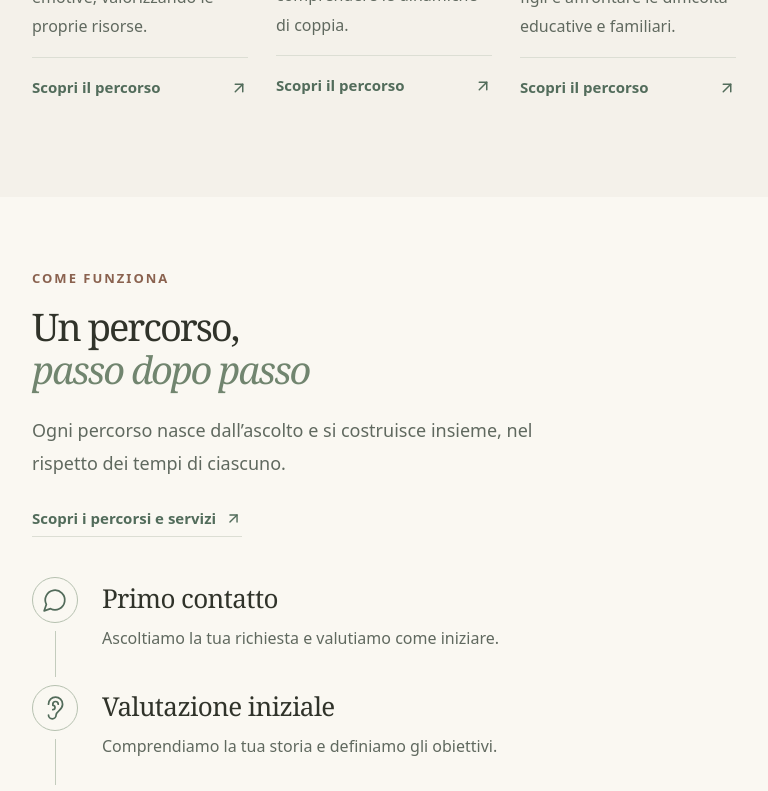
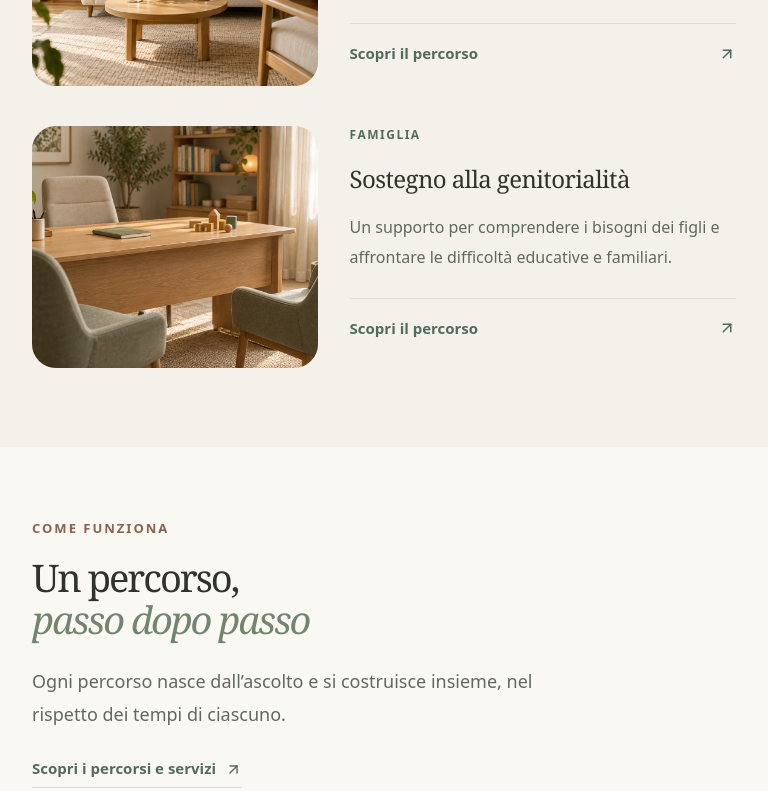
Before and after one commit to eppd/giulia-calzone, a Next.js app: page / in a window 768 px wide. Shown: the part 2580-3371 px from the top of the page. Built offline with nearby package versions, Linux system fonts and the light colour scheme; a web font is replaced by a local one.

Commit message:
modifiche responsive e icone

```diff
--- a/app/globals.css
+++ b/app/globals.css
@@ -142,3 +142,12 @@ h1 em,h2 em{color:var(--sage-soft)}
 /* Larger icons within the original open layout below the homepage hero. */
 #home .hero-bottom .highlight>svg{width:28px;height:28px;flex:0 0 auto}
 @media(max-width:760px){#home .hero-bottom .highlight>svg{width:26px;height:26px}}
+
+/* Tablet: keep each service together without squeezing three text columns. */
+@media (min-width: 761px) and (max-width: 1000px) {
+  #percorsi .services-grid { grid-template-columns: minmax(0, 1fr); gap: 40px; }
+  #percorsi .service { display: grid; grid-template-columns: minmax(0, .85fr) minmax(0, 1.15fr); column-gap: 32px; align-items: start; }
+  #percorsi .service-image { grid-column: 1; grid-row: 1 / span 4; height: 100%; min-height: 242px; }
+  #percorsi .service-tag { margin-top: 0; }
+  #percorsi .service > p:not(.eyebrow) { min-height: 0; }
+}
--- a/app/page.tsx
+++ b/app/page.tsx
@@ -1,7 +1,7 @@
 import Link from "next/link";
 
 import Image from "next/image";
-import { ArrowUpRight, ArrowRight, CircleCheck, Ear, Leaf, LockKeyhole, MessageCircle, Sprout } from "lucide-react";
+import { ArrowUpRight, ArrowRight, Leaf, LockKeyhole, MessageCircle, Search, Sprout, Sun } from "lucide-react";
 
 import { Reveal } from "./components/reveal";
 import { FirstStepCta } from "./components/first-step-cta";
@@ -31,7 +31,7 @@ export default function Home() {
 
       <section id="percorsi" className="services"><div className="section-shell"><Reveal className="section-heading"><div><p className="eyebrow">COME POSSO AIUTARTI</p><h2>Percorsi pensati <em>per te</em></h2></div><p>Tre percorsi di psicoterapia e sostegno, pensati per le esigenze di ciascuno.</p></Reveal><div className="services-grid">{services.map(service => <Reveal className="service" key={service.number}><div className="service-image"><Image src={service.image} alt={service.alt} fill sizes="(max-width: 760px) 100vw, 33vw" /></div><p className="eyebrow service-tag">{service.tag}</p><h3>{service.title}</h3><p>{service.text}</p><Link className="service-link" href={`/percorsi/#${service.id}`} aria-label={`Scopri il percorso: ${service.title}`}>Scopri il percorso <ArrowUpRight size={18} /></Link></Reveal>)}</div></div></section>
 
-      <section id="come-funziona" className="process section-shell"><Reveal className="process-heading"><p className="eyebrow">COME FUNZIONA</p><h2>Un percorso,<br /><em>passo dopo passo</em></h2><p>Ogni percorso nasce dall’ascolto e si costruisce insieme, nel rispetto dei tempi di ciascuno.</p><Link className="text-link underlined process-link" href="/percorsi/">Scopri i percorsi e servizi <ArrowUpRight size={17} /></Link></Reveal><ProcessTimeline steps={steps} icons={[MessageCircle, Ear, Sprout, CircleCheck]} /></section>
+      <section id="come-funziona" className="process section-shell"><Reveal className="process-heading"><p className="eyebrow">COME FUNZIONA</p><h2>Un percorso,<br /><em>passo dopo passo</em></h2><p>Ogni percorso nasce dall’ascolto e si costruisce insieme, nel rispetto dei tempi di ciascuno.</p><Link className="text-link underlined process-link" href="/percorsi/">Scopri i percorsi e servizi <ArrowUpRight size={17} /></Link></Reveal><ProcessTimeline steps={steps} icons={[MessageCircle, Search, Sprout, Sun]} /></section>
 
       <FirstStepCta id="primo-passo" />
     </main>;
```
Also changed, not shown: app/chi-sono/about.css (+8 -0 lines).
